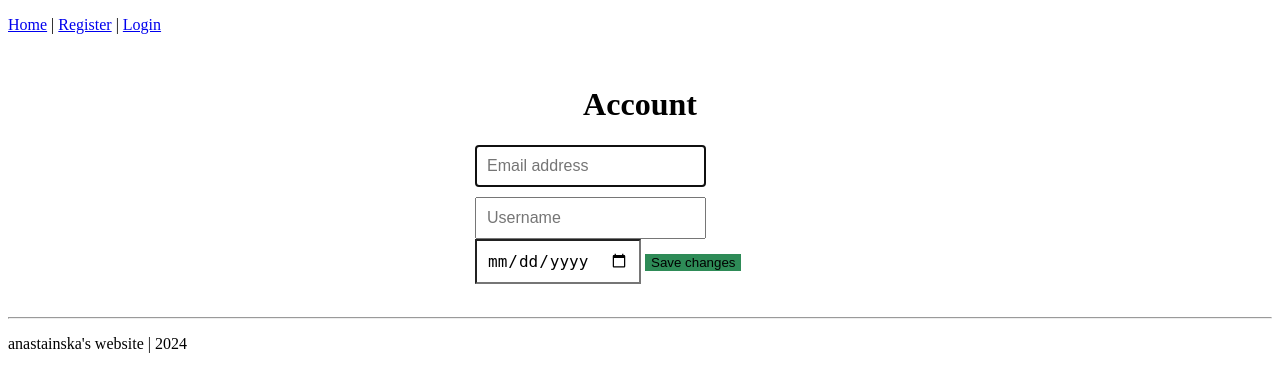
After one commit to anastainska/video_streaming_website, a Django app: template my_website_app/templates/account.html in a window 1280 px wide. The commit adds this page. Shown: the top 392 px of the page. Run offline with Django 3.2, Linux system fonts and the light colour scheme; the template is opened without the code that fills it, so the values that code supplies are empty.

Commit message:
added template for updating account and updated base.html and urls.py

```diff
--- /dev/null
+++ b/my_website_app/templates/account.html
@@ -0,0 +1,69 @@
+{% extends './base.html' %}
+
+{% block content%}
+<style type="text/css">
+    .form-signin {
+  width: 100%;
+  max-width: 330px;
+  padding: 15px;
+  margin: auto;
+}
+.form-signin .form-control {
+  position: relative;
+  box-sizing: border-box;
+  height: auto;
+  padding: 10px;
+  font-size: 16px;
+}
+.form-signin .form-control:focus {
+  z-index: 2;
+}
+.form-signin input[type="email"] {
+  margin-bottom: 10px;
+  border-bottom-right-radius: 0;
+  border-bottom-left-radius: 0;
+}
+.form-signin input[type="username"] {
+  margin-bottom: 10px;
+  border-top-left-radius: 0;
+  border-top-right-radius: 0;
+}
+.form-signin input[type="date"] {
+  margin-bottom: 10px;
+  border-top-left-radius: 0;
+  border-top-right-radius: 0;
+}
+.h3{
+  text-align: center;
+}
+</style>
+
+<form class="form-signin" method="post">
+    {% csrf_token %}
+    <h1 class="h3 mb-3 font-weight-normal">Account</h1>
+    <input type="email" name="email" id="inputEmail" class="form-control" placeholder="Email address" required
+           autofocus value="{{account_form.initial.email}}">
+    <input type="text" name="username" id="inputUsername" class="form-control" placeholder="Username" required
+           value="{{account_form.initial.username}}">
+    <input type="date" name="date_of_birth" id="inputDate" class="form-control" placeholder="Date" required
+           value="{{account_form.initial.date_of_birth}}">
+    {% for field in login_form %}
+    <p>
+        {% for error in field.errors %}
+    <p style="color: red">{{error}}</p>
+    {% endfor %}
+    </p>
+    {% endfor %}
+    {% if account_form.non_field_errors %}
+    <div style="color:red">
+        <p>{{ login_form.non_field_errors }}</p>
+    </div>
+    {% endif %}
+    {% if success_message %}
+    <p style="color: mediumseagreen; text-align: center;">{{success_message}}</p>
+    {% endif %}
+    <button class="btn btn-lg btn-primary btn-block" type="submit" style="background: seagreen; border: seagreen">Save
+        changes
+    </button>
+</form>
+{% endblock content %}
--- a/my_website_app/templates/base.html
+++ b/my_website_app/templates/base.html
@@ -4,7 +4,9 @@
     <meta charset="UTF-8">
     <title>let's bingewatch</title>
     {% if request.user.is_authenticated %}
-        <p><a href="{% url 'shows' %}">Home</a> | <a href="{% url 'logout' %}">Logout</a></p>
+        <p><a href="{% url 'shows' %}">Home</a> |
+            <a href="{% url 'account' %}">Account</a> |
+            <a href="{% url 'logout' %}">Logout</a></p>
         <p>Hello, {{request.user.username}}</p>
     {% else %}
         <p>
```
Also changed, not shown: video_streaming_service/urls.py (+3 -6 lines).
